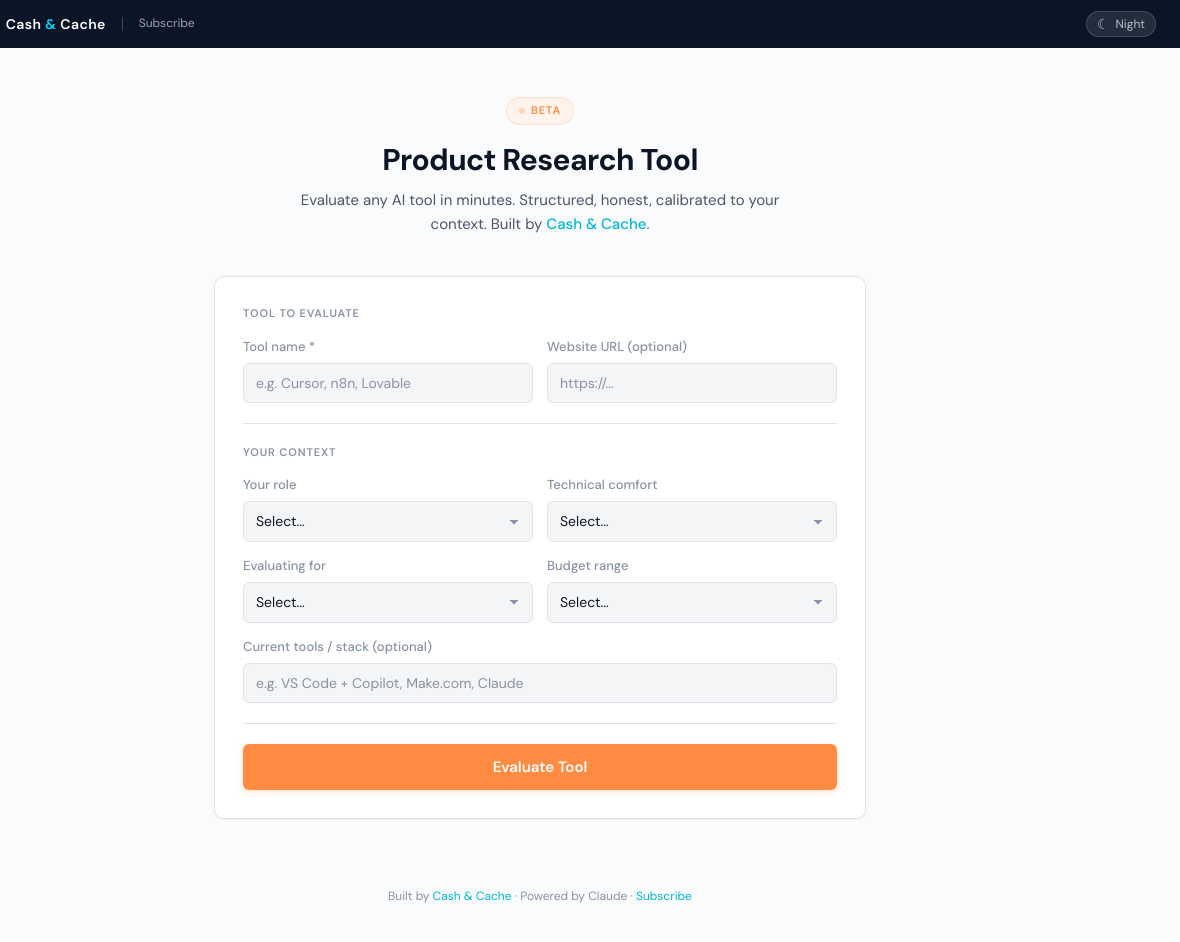
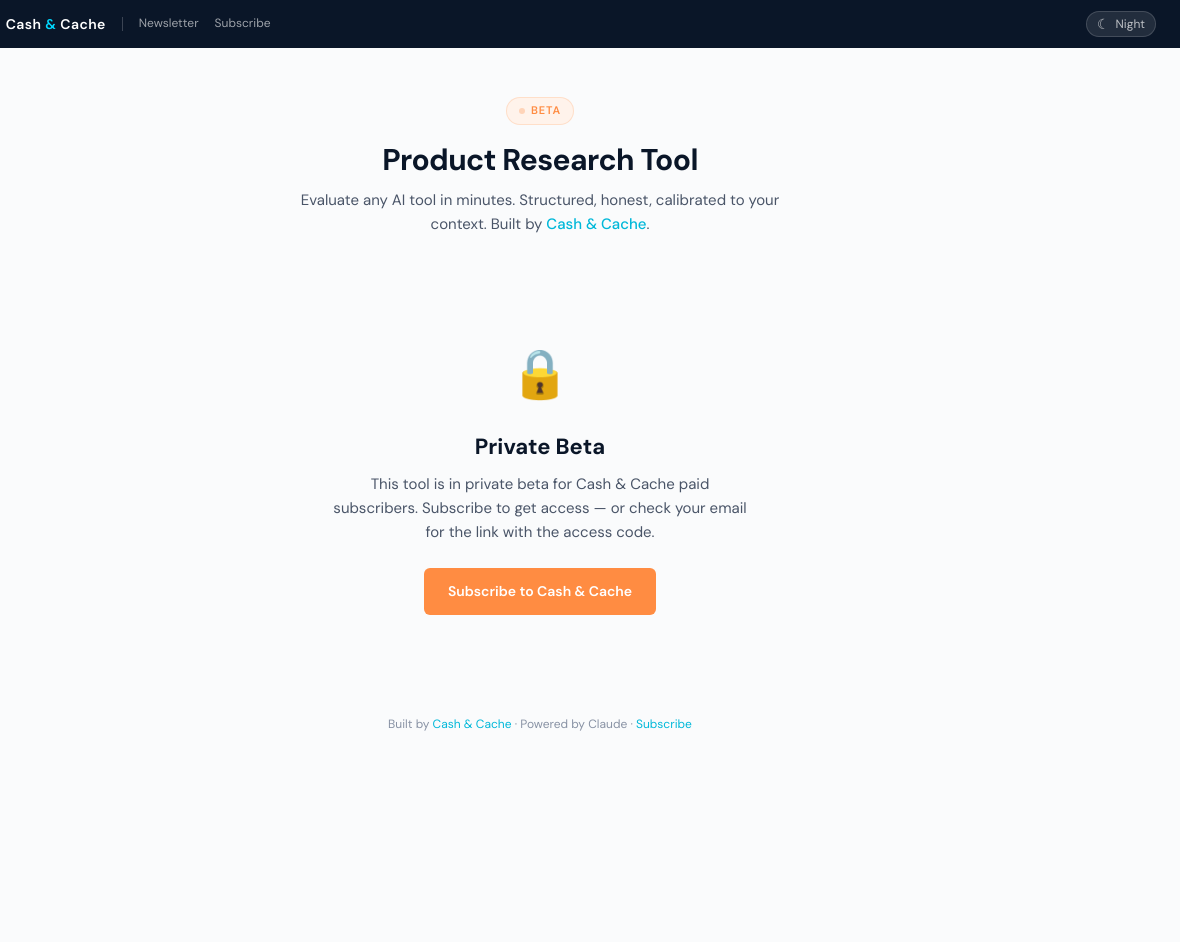
Before and after one commit to Raghav24x/product-research-tool, a website: page public/index.html in a window 1280 px wide. Shown: the full height of the page, 100-1280 px from the left. After the commit the page ends 814 px from the top, so only its background shows below. Drawn offline with Linux system fonts and the light colour scheme.

Commit message:
Implement access gate for private beta users
Added styles and HTML structure for the access gate feature.

```diff
--- a/public/index.html
+++ b/public/index.html
@@ -155,6 +155,14 @@
     .footer a { color: var(--cyan-dark); text-decoration: none; }
     .footer a:hover { text-decoration: underline; }
 
+    /* --- Access Gate --- */
+    .gate-container { text-align: center; padding: 60px 24px; }
+    .gate-icon { font-size: 48px; margin-bottom: 16px; }
+    .gate-title { font-size: 22px; font-weight: 700; color: var(--text-primary); margin-bottom: 8px; }
+    .gate-text { font-size: 15px; color: var(--text-secondary); max-width: 420px; margin: 0 auto 24px; line-height: 1.6; }
+    .gate-link { display: inline-block; font-family: var(--font-body); font-size: 14px; font-weight: 600; color: #fff; background: var(--orange); border-radius: var(--radius-sm); padding: 12px 24px; text-decoration: none; transition: background 0.15s; }
+    .gate-link:hover { background: var(--orange-hover); }
+
     @media (max-width: 600px) {
       .container { padding: 32px 16px 64px; }
       .form-row { grid-template-columns: 1fr; }
@@ -175,6 +183,7 @@
       <div class="topbar-logo-text">Cash <span>&amp;</span> Cache</div>
     </a>
     <div class="topbar-sep"></div>
+    <a href="https://cashandcache.substack.com/" target="_blank" class="topbar-link">Newsletter</a>
     <a href="https://cashandcache.substack.com/subscribe" target="_blank" class="topbar-link">Subscribe</a>
     <div class="topbar-right">
       <button class="theme-toggle" onclick="toggleTheme()" aria-label="Toggle dark mode">
@@ -191,6 +200,15 @@
       <p>Evaluate any AI tool in minutes. Structured, honest, calibrated to your context. Built by <a href="https://cashandcache.substack.com/" class="header-link" target="_blank">Cash&nbsp;&amp;&nbsp;Cache</a>.</p>
     </div>
 
+    <!-- Access Gate (shown when no valid code) -->
+    <div class="gate-container" id="accessGate" style="display:none;">
+      <div class="gate-icon">🔒</div>
+      <div class="gate-title">Private Beta</div>
+      <div class="gate-text">This tool is in private beta for Cash & Cache paid subscribers. Subscribe to get access — or check your email for the link with the access code.</div>
+      <a href="https://cashandcache.substack.com/subscribe?coupon=f12e9091" target="_blank" class="gate-link">Subscribe to Cash & Cache</a>
+    </div>
+
+    <!-- Form (shown only with valid code) -->
     <div class="form-card" id="formCard">
       <div class="form-section-label">Tool to evaluate</div>
       <div class="form-row">
@@ -223,6 +241,30 @@
   <script>
     var API_URL = '/api/evaluate';
     var loadingSteps = ['Researching pricing, features, and reviews','Checking independent user feedback','Analyzing competitive landscape','Calibrating to your context','Building structured evaluation'];
+
+    /* --- Access Code --- */
+    var ACCESS_CODE = null;
+    (function checkAccess() {
+      var params = new URLSearchParams(window.location.search);
+      var code = params.get('code');
+      if (code) {
+        ACCESS_CODE = code;
+        // Store in session so refreshes don't lose access
+        sessionStorage.setItem('prt_code', code);
+      } else {
+        // Check session storage
+        var stored = sessionStorage.getItem('prt_code');
+        if (stored) { ACCESS_CODE = stored; }
+      }
+      if (!ACCESS_CODE) {
+        // Show gate, hide form and header badge
+        document.getElementById('accessGate').style.display = 'block';
+        document.getElementById('formCard').style.display = 'none';
+      } else {
+        document.getElementById('accessGate').style.display = 'none';
+        document.getElementById('formCard').style.display = 'block';
+      }
+    })();
 
     /* --- Theme Toggle --- */
     function toggleTheme() {
@@ -264,7 +306,7 @@
     async function runEvaluation(){
       var tn=document.getElementById('toolName').value.trim();
       if(!tn){document.getElementById('toolName').focus();return;}
-      var payload={toolName:tn,toolUrl:document.getElementById('toolUrl').value.trim(),role:document.getElementById('role').value,technicalComfort:document.getElementById('technicalComfort').value,evaluationPurpose:document.getElementById('evaluationPurpose').value,budget:document.getElementById('budget').value,currentStack:document.getElementById('currentStack').value.trim()};
+      var payload={toolName:tn,toolUrl:document.getElementById('toolUrl').value.trim(),role:document.getElementById('role').value,technicalComfort:document.getElementById('technicalComfort').value,evaluationPurpose:document.getElementById('evaluationPurpose').value,budget:document.getElementById('budget').value,currentStack:document.getElementById('currentStack').value.trim(),accessCode:ACCESS_CODE};
       showLoading();
       try{var res=await fetch(API_URL,{method:'POST',headers:{'Content-Type':'application/json'},body:JSON.stringify(payload)});if(!res.ok){var err=await res.json();throw new Error(err.error||'Request failed');}var data=await res.json();renderResults(data);}catch(err){showError(err.message||'Evaluation failed. Please try again.');}
     }
```
